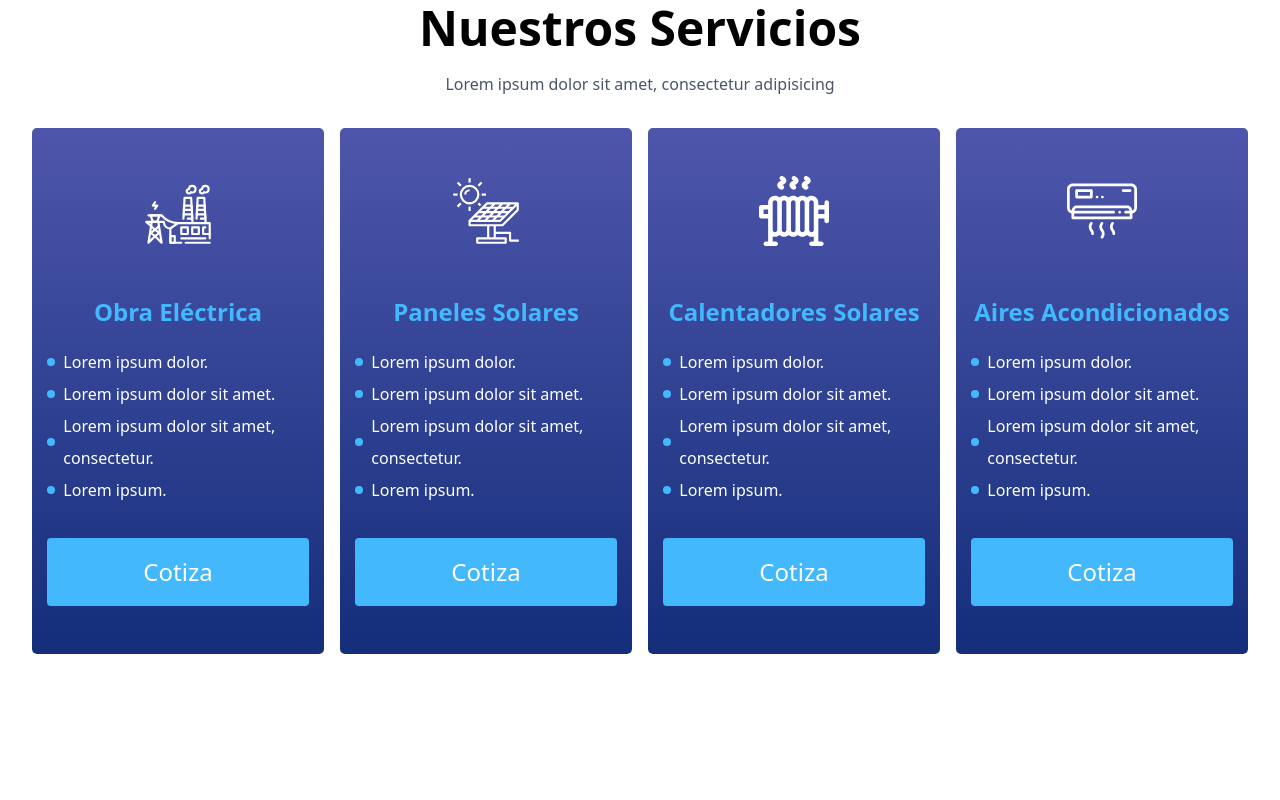
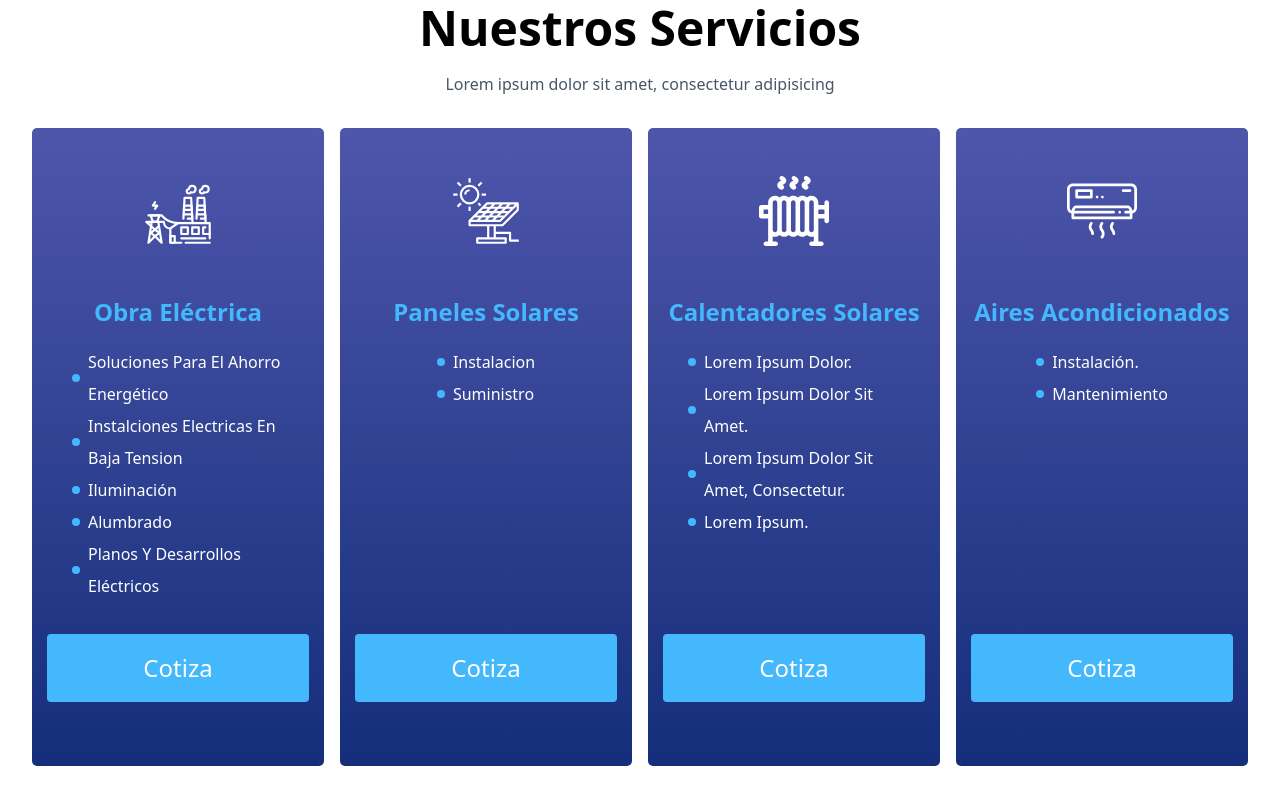
Before and after one commit to Jozaguts/proe-solar, a Nuxt app: page / in a window 1280 px wide. Shown: the part 980-1780 px from the top of the page. Built offline with nearby package versions, Linux system fonts and the light colour scheme.

Commit message:
add features to service cards

```diff
--- a/components/ServiceCard.vue
+++ b/components/ServiceCard.vue
@@ -1,22 +1,22 @@
 <template>
-    <div class="flex flex-col items-center service-card pb-8">
+    <div class="flex flex-col items-center h-full service-card pb-16 ">
       <span class="icon-container">
         <img :src="data.src" :alt="data.alt" >
       </span>
       <div class="title-container">
-        <h1 class="text-info-color mb-4 font-bold capitalize"v-text="data.title"> </h1>
+        <h1 class="text-info-color mb-4 font-bold capitalize "v-text="data.title"> </h1>
       </div>
-      <div class="content-container text-center px-10">
+      <div class="content-container text-center h-full px-10 ">
         <ul class="pb-8">
           <li v-for="feature in data.features"
               :key="feature"
               v-text="feature"
-              class="text-white text-left li-text-custom pl-4 text-base leading-loose"
+              class="text-white text-left li-text-custom pl-4 text-base leading-loose capitalize"
           ></li>
         </ul>
-        <div class="btn-container mb-4">
-          <button class="btn text-white font-medium bg-info-color px-24 py-4 rounded">Cotiza</button>
-        </div>
+      </div>
+      <div class="btn-container">
+        <button class="btn text-white font-medium bg-info-color px-24 py-4 rounded">Cotiza</button>
       </div>
     </div>
 </template>
@@ -44,5 +44,13 @@
   width: 100%;
   max-width: 70px;
 }
+  .btn-container {
+    /*position: absolute;*/
+    /*bottom: 0;*/
+    /*left: 0;*/
+    /*right: 0;*/
+    /*margin: 0;*/
+
+  }
 
 </style>
--- a/components/ServicesArea.vue
+++ b/components/ServicesArea.vue
@@ -29,22 +29,20 @@
             alt: "icono obras eléctrica",
             title: "Obra eléctrica",
             features:[
-              'Lorem ipsum dolor.',
-              'Lorem ipsum dolor sit amet.',
-              'Lorem ipsum dolor sit amet, consectetur.',
-              'Lorem ipsum.'
+              'Soluciones para el ahorro energético',
+              'instalciones electricas en baja tension',
+              'iluminación',
+              'alumbrado',
+              'planos y desarrollos eléctricos'
             ],
-
           },{
             id: 2,
             src: "/img/solar-panel.svg",
             alt: "imagen paneles solares",
             title: "Paneles Solares",
             features:[
-              'Lorem ipsum dolor.',
-              'Lorem ipsum dolor sit amet.',
-              'Lorem ipsum dolor sit amet, consectetur.',
-              'Lorem ipsum.'
+              'instalacion',
+              'Suministro',
             ],
 
           },
@@ -67,10 +65,8 @@
             alt: "imagen calentadores solares",
             title: "Aires Acondicionados",
             features:[
-              'Lorem ipsum dolor.',
-              'Lorem ipsum dolor sit amet.',
-              'Lorem ipsum dolor sit amet, consectetur.',
-              'Lorem ipsum.'
+              'instalación.',
+              'mantenimiento',
             ],
 
           },
```
